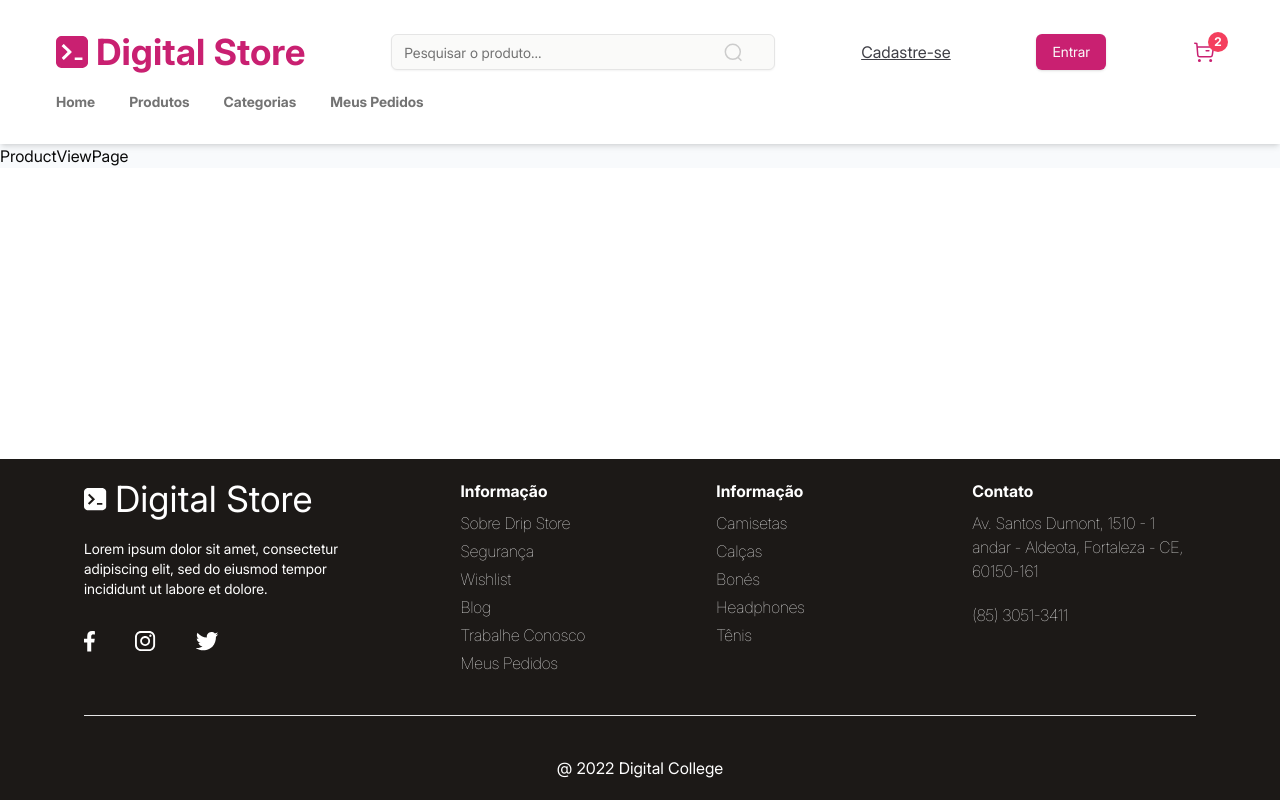
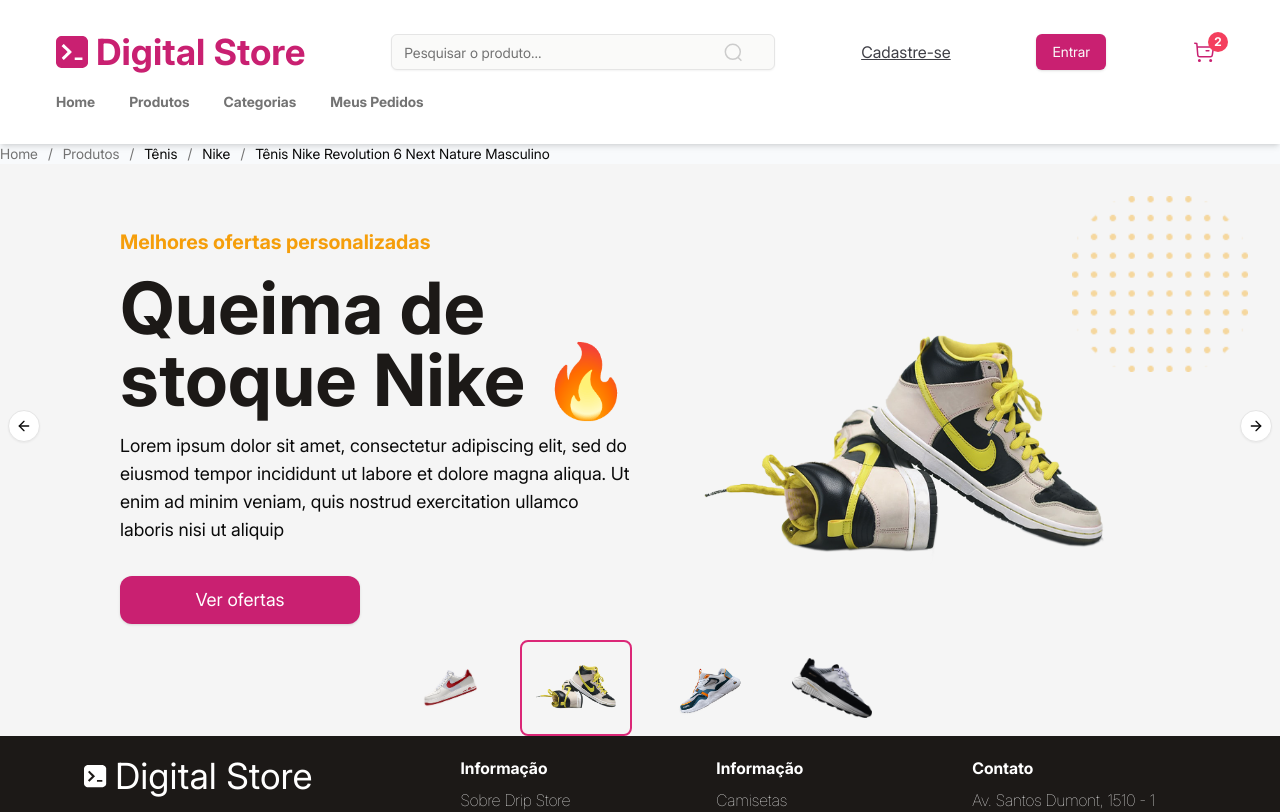
Before and after one commit to cauaosp/projeto-front-geracaotech, a React (Vite) app in the folder digital-store-project/: page /productview in a window 1280 px wide. Shown: the top 812 px of the page. Built offline with nearby package versions, Linux system fonts and the light colour scheme.

Commit message:
feat: init productview

```diff
--- a/digital-store-project/src/components/Gallery/index.jsx
+++ b/digital-store-project/src/components/Gallery/index.jsx
@@ -80,7 +80,7 @@
         </CarouselNext>
       </Carousel>
 
-      <div className="flex gap-4 overflow-auto w-full justify-center absolute bottom-8">
+      <div className="flex gap-4 overflow-auto w-full justify-center absolute bottom-0">
         {images.map((img, index) =>
           showThumbnail ? (
             <button
--- a/digital-store-project/src/components/ProductCard/index.jsx
+++ b/digital-store-project/src/components/ProductCard/index.jsx
@@ -1,8 +1,12 @@
 import { cn } from "@/lib/utils";
+import { useNavigate } from "react-router-dom";
 
 const ProductCard = ({ product = {}, ...props }) => {
+  const navigate = useNavigate();
+
   return (
     <div
+      onClick={() => navigate("/productview")}
       className={cn(
         "mx-auto h-fit rounded-lg overflow-hidden w-full cursor-pointer hover:bg-slate-200/20 hover:shadow-md",
         props.className
--- a/digital-store-project/src/pages/ProductViewPage/index.jsx
+++ b/digital-store-project/src/pages/ProductViewPage/index.jsx
@@ -1,7 +1,79 @@
+import Gallery from "@/components/Gallery";
+import Section from "@/components/Section";
+import {
+  Breadcrumb,
+  BreadcrumbItem,
+  BreadcrumbLink,
+  BreadcrumbList,
+  BreadcrumbPage,
+  BreadcrumbSeparator,
+} from "@/components/ui/breadcrumb";
+import { HomepageTenis } from "@/lib/datas";
+
 const ProductViewPage = () => {
   return (
     <>
-      <h1>ProductViewPage</h1>
+      <Breadcrumb>
+        <BreadcrumbList>
+          <BreadcrumbItem>
+            <BreadcrumbLink href="/">Home</BreadcrumbLink>
+          </BreadcrumbItem>
+          <BreadcrumbSeparator children={"/"} />
+          <BreadcrumbItem>
+            <BreadcrumbLink href="/components">Produtos</BreadcrumbLink>
+          </BreadcrumbItem>
+          <BreadcrumbSeparator children={"/"} />
+          <BreadcrumbItem>
+            <BreadcrumbPage>Tênis</BreadcrumbPage>
+          </BreadcrumbItem>
+          <BreadcrumbSeparator children={"/"} />
+          <BreadcrumbItem>
+            <BreadcrumbPage>Nike</BreadcrumbPage>
+          </BreadcrumbItem>
+          <BreadcrumbSeparator children={"/"} />
+          <BreadcrumbItem>
+            <BreadcrumbPage>
+              Tênis Nike Revolution 6 Next Nature Masculino
+            </BreadcrumbPage>
+          </BreadcrumbItem>
+        </BreadcrumbList>
+      </Breadcrumb>
+      <Gallery
+        images={HomepageTenis}
+        showThumbnail={true}
+        renderItem={(img) => (
+          <Section
+            title={
+              <>
+                <div className="md:text-amber-500 text-primary text-xl">
+                  Melhores ofertas personalizadas
+                </div>
+                <div className="md:text-5xl lg:text-7xl text-stone-900">
+                  Queima de stoque Nike 🔥
+                </div>
+              </>
+            }
+            link={{ text: "Ver ofertas", href: "/productlist" }}
+            image={
+              <div className="flex items-center justify-center h-72 md:w-1/2">
+                <img
+                  src={img.src}
+                  alt="sapato em promocao"
+                  className="w-96 lg:w-[400px] lg:-mb-12"
+                />
+              </div>
+            }
+            className="py-8 gap-4 md:flex-row-reverse"
+          >
+            <div className="text-lg mb-8">
+              Lorem ipsum dolor sit amet, consectetur adipiscing elit, sed do
+              eiusmod tempor incididunt ut labore et dolore magna aliqua. Ut
+              enim ad minim veniam, quis nostrud exercitation ullamco laboris
+              nisi ut aliquip
+            </div>
+          </Section>
+        )}
+      />
     </>
   );
 };
```
